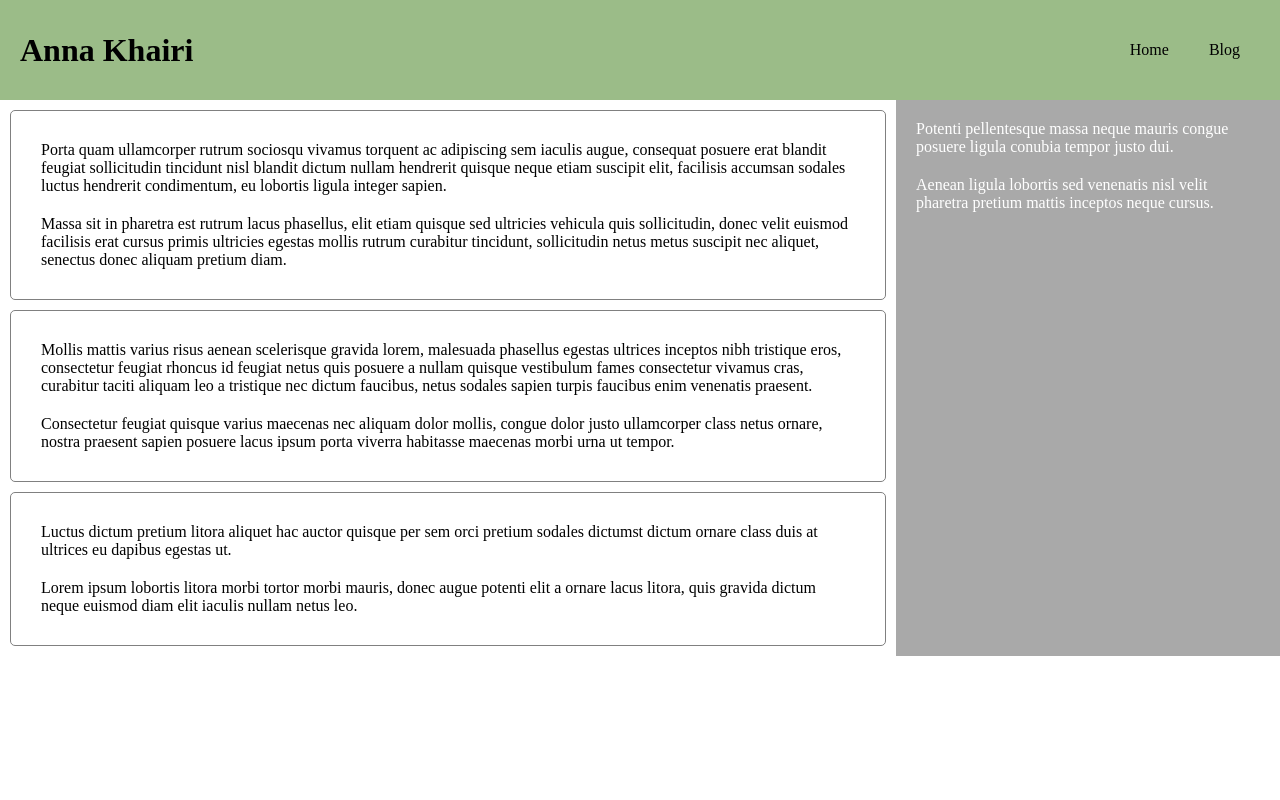
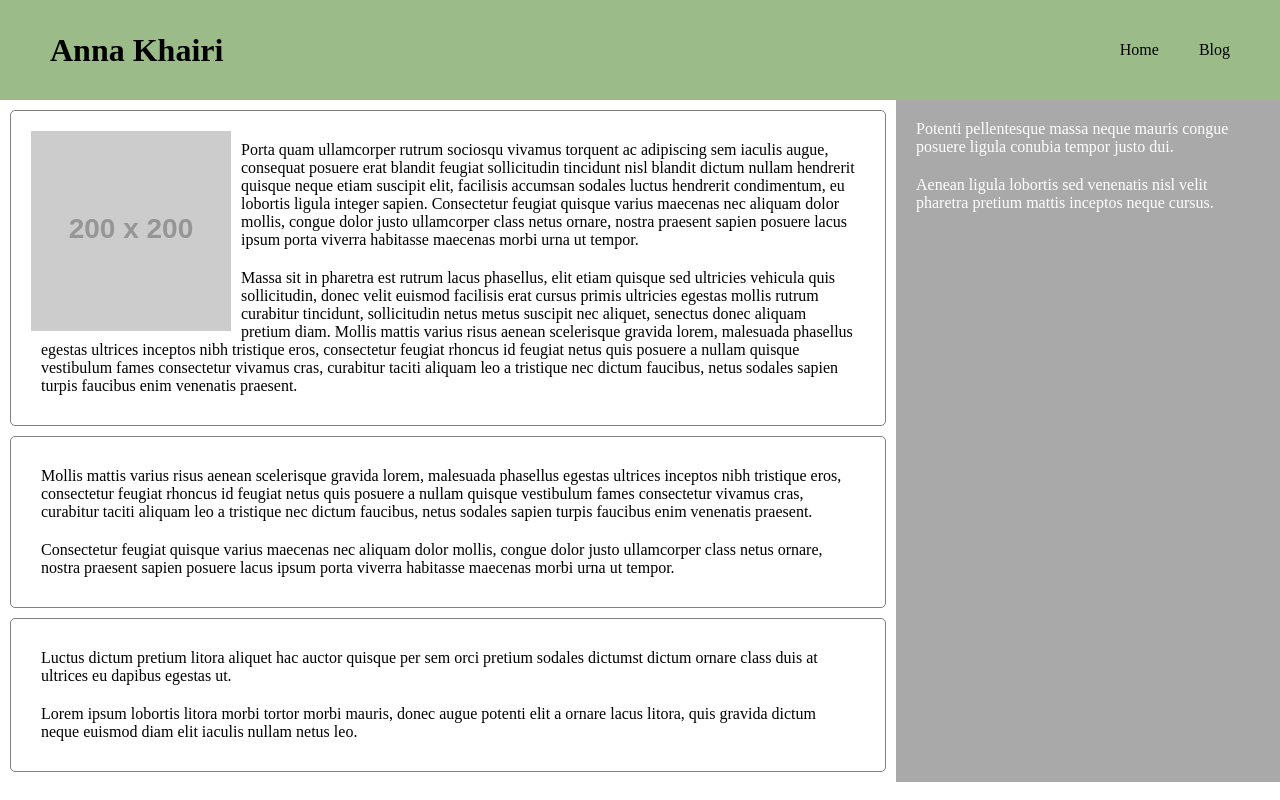
Before and after one commit to amohdkha-su/Lab-1, a plain HTML site: page blog.html in a window 1280 px wide. Drawn offline with Linux system fonts and the light colour scheme; placeholder pictures from the web are drawn by us.

Commit message:
final commit

```diff
--- a/blog.html
+++ b/blog.html
@@ -24,11 +24,17 @@
     <div class="main">
         <div class="content">
             <div class="blog-post">
+                <img class="image" src="https://dummyimage.com/200x200/000/fff.jpg" alt="random picture">
                 <p>
                     Porta quam ullamcorper rutrum sociosqu vivamus torquent ac adipiscing sem iaculis augue, consequat posuere erat blandit feugiat sollicitudin tincidunt nisl blandit dictum nullam hendrerit quisque neque etiam suscipit elit, facilisis accumsan sodales luctus hendrerit condimentum, eu lobortis ligula integer sapien.
+
+                    Consectetur feugiat quisque varius maecenas nec aliquam dolor mollis, congue dolor justo ullamcorper class netus ornare, nostra praesent sapien posuere lacus ipsum porta viverra habitasse maecenas morbi urna ut tempor.
                 </p>
                 <p>
                      Massa sit in pharetra est rutrum lacus phasellus, elit etiam quisque sed ultricies vehicula quis sollicitudin, donec velit euismod facilisis erat cursus primis ultricies egestas mollis rutrum curabitur tincidunt, sollicitudin netus metus suscipit nec aliquet, senectus donec aliquam pretium diam.
+
+                     Mollis mattis varius risus aenean scelerisque gravida lorem, malesuada phasellus egestas ultrices inceptos nibh tristique eros, consectetur feugiat rhoncus id feugiat netus quis posuere a nullam quisque vestibulum fames consectetur vivamus cras, curabitur taciti aliquam leo a tristique nec dictum faucibus, netus sodales sapien turpis faucibus enim venenatis praesent.
+
                 </p>
             </div>
             <div class="blog-post">
--- a/style.css
+++ b/style.css
@@ -1,11 +1,11 @@
-* {
+html,body{
     margin: 0px;
     padding: 0px;
     }
 .header{
     height: 60px;
     line-height: 60px;
-    padding: 20px;
+    padding: 20px 30px 20px 50px;
     background-color: #9bbc88;
     display:flex;
     justify-content: space-between;
@@ -44,3 +44,7 @@ p{
     border: 1px solid gray;
     border-radius: 5px;
 }
+.image{
+    float: left;
+    margin:10px;
+}
```
